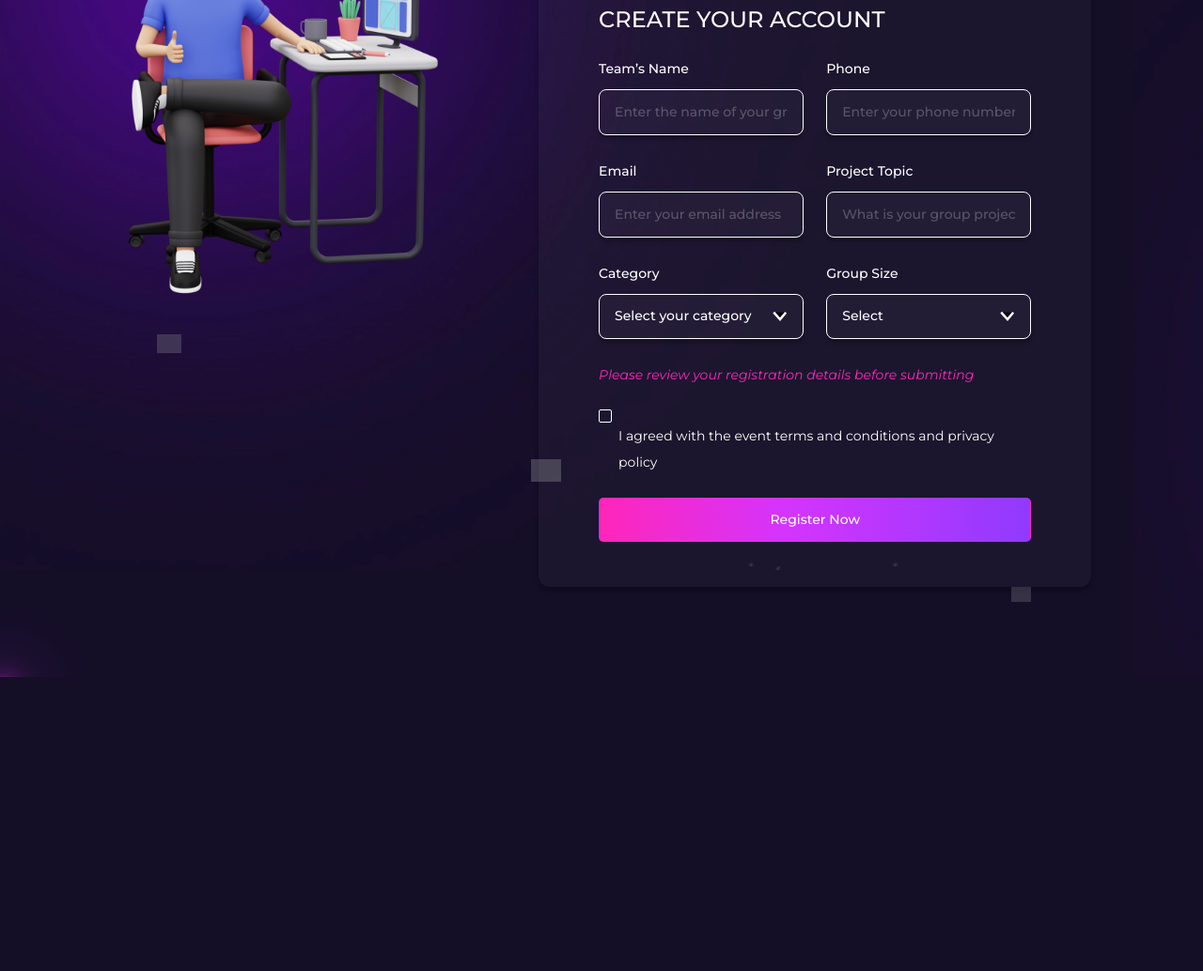
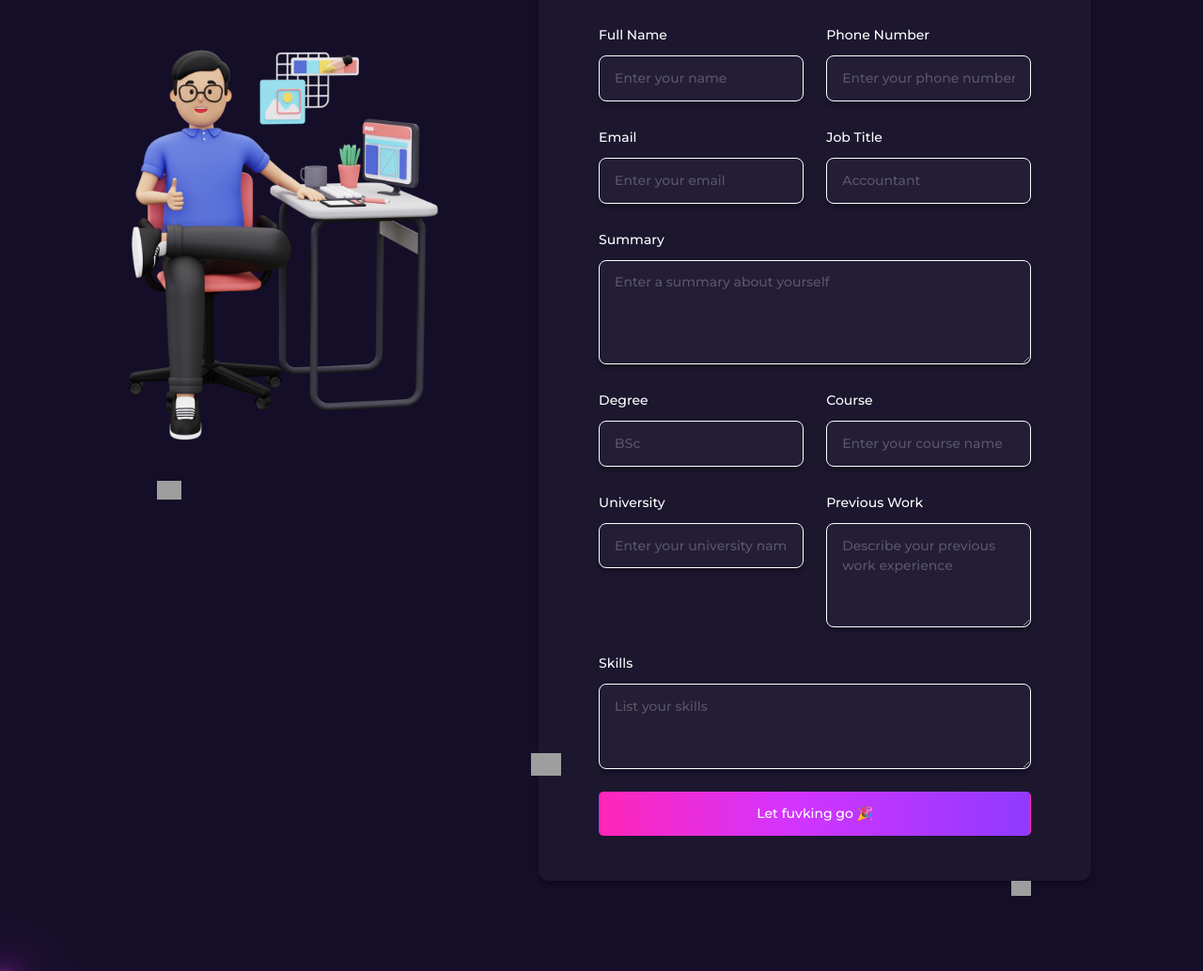
Before and after one commit to tobiolusa/sumeapp, a Django app: template sumeapp/templates/sumeapp/register.html in a window 1280 px wide. Shown: the part 583-1617 px from the top of the page at 94% size. Before the commit the page ends 1304 px from the top, so only its background shows below. Run offline with Django 5.2, Linux system fonts and the light colour scheme; the template is opened without the code that fills it, so the values that code supplies are empty; some libraries are stand-ins or nearby versions; grey boxes are pictures that could not be loaded.

Commit message:
registration form updated

```diff
--- a/mysite/urls.py
+++ b/mysite/urls.py
@@ -20,7 +20,7 @@ from sumeapp import views
 
 urlpatterns = [
     path('admin/', admin.site.urls),
-    path('index/', views.index , name="index"),
-    path('', views.accept , name="accept"),
+    path('', views.index , name="index"),
+    path('get-started/', views.register , name="get-started"),
     path('download/<int:id>/', views.resume , name="resume"),
     ]
--- a/sumeapp/templates/sumeapp/register.html
+++ b/sumeapp/templates/sumeapp/register.html
@@ -1,3 +1,4 @@
+{% load static %}
 <!DOCTYPE html>
 <html lang="en">
 <head>
@@ -5,9 +6,9 @@
     <meta http-equiv="X-UA-Compatible" content="IE=edge">
     <meta name="viewport" content="width=device-width, initial-scale=1.0">
     <!-- Primary Meta Tags -->
-    <title>Register - Igniting a revolution in HR innovation.</title>
+    <title>Create your resume - Igniting a revolution in HR innovation.</title>
     <meta name="title" content="Getlinked - Igniting a revolution in HR innovation.">
-    <meta name="description" content="Getlinked is here to revolutionize and bridge the gap between talented individuals and businesses in need of their expertise.">
+    <meta name="description" content="Getlinked is here to revolutionize and bridge the gap between talented individuals and businesses in need of their expertise">
     <meta name="keywords" content="getlinked, talent, individual, recruiter, businesses, revolution, innovation">
     <!-- Open Graph Meta Tags -->
     <meta property="og:type" content="website">
@@ -21,24 +22,24 @@
     <meta property="twitter:url" content="https://getlinked.io/">
     <meta property="twitter:title" content="Getlinked - Igniting a revolution in HR innovation.">
     <meta property="twitter:description" content="Getlinked is here to revolutionize and bridge the gap between talented individuals and businesses in need of their expertise.">
-    <meta property="twitter:image" content="assets/images/graph.webp">
+    <meta property="twitter:image" content="{% static 'assets/images/graph.webp'%}">
     <!-- Schema.org Meta Tags -->
     <meta itemprop="name" content="Getlinked - Igniting a revolution in HR innovation.">
     <meta itemprop="description" content="Getlinked is here to revolutionize and bridge the gap between talented individuals and businesses in need of their expertise.">
     <meta itemprop="image" content="assets/images/graph.webp">
     <!-- App Icons -->
-    <link rel="shortcut icon" href="assets/images/favicon.png" type="image/png">
-    <link rel="apple-touch-icon" href="assets/images/favicon.png" type="image/png">
+    <link rel="shortcut icon" href="{% static 'assets/images/favicon.png'%}" type="image/png">
+    <link rel="apple-touch-icon" href="{% static 'assets/images/favicon.png' %}" type="image/png">
     <!-- Stylesheet -->
-    <link rel="stylesheet" href="assets/libs/pace/css/minimal.min.css">
-    <link rel="stylesheet" href="assets/css/bootstrap.min.css">
-    <link rel="stylesheet" href="assets/css/app.min.css">
+    <link rel="stylesheet" href="{% static 'assets/libs/pace/css/minimal.min.css' %}">
+    <link rel="stylesheet" href="{% static 'assets/css/bootstrap.min.css' %}">
+    <link rel="stylesheet" href="{% static 'assets/css/app.min.css' %}">
 </head>
-<body class="authentication smooth-scroll">
+<body class="smooth-scroll">
     <header class="header">
         <nav class="navbar navbar-expand-lg navbar-dark">
             <div class="container col-xl-10">
-                <a class="navbar-brand" href="index.html">
+                <a class="navbar-brand" href="{%url 'index'%}">
                     <svg class="hover" width="170" height="32" viewBox="0 0 170 32" fill="none" xmlns="http://www.w3.org/2000/svg">
                         <path d="M9.144 22.984C3.744 22.984 0.72 19.888 0.72 14.704C0.72 9.592 3.96 6.496 9.324 6.496C12.996 6.496 15.444 7.972 15.948 11.104H16.308V6.856H22.644V21.94C22.644 28.42 18.792 31.48 11.808 31.48C5.472 31.48 1.8 28.816 1.8 24.064H8.568C8.568 25.54 8.748 25.9 12.276 25.9C15.192 25.9 15.876 25.468 15.876 22.408V18.592H15.516C15.048 21.22 13.14 22.984 9.144 22.984ZM7.56 14.704C7.56 16.504 8.424 17.188 11.592 17.188C14.616 17.188 15.876 16.828 15.876 14.92V14.668C15.876 12.724 14.616 12.328 11.592 12.328C8.424 12.328 7.56 12.94 7.56 14.704ZM34.9265 25.36C28.7705 25.36 24.4505 22.732 24.4505 15.928C24.4505 10.024 28.7345 6.496 34.7825 6.496C41.0465 6.496 45.0425 9.628 45.0425 15.46C45.0425 16.072 45.0065 16.54 44.9345 17.188H30.7145C30.8225 19.384 31.7945 19.996 34.6745 19.996C37.4105 19.996 38.1305 19.528 38.1305 18.448V18.052H44.8985V18.484C44.8985 22.516 41.0465 25.36 34.9265 25.36ZM34.6385 11.68C32.1545 11.68 31.1105 12.22 30.8225 13.768H38.4905C38.2385 12.22 37.1585 11.68 34.6385 11.68ZM60.4254 25H55.6734C51.1374 25 48.4374 22.804 48.4374 18.088V12.4H45.7734V6.856H48.4374V3.724H55.2054V6.856H60.4254V12.4H55.2054V17.116C55.2054 18.556 55.6374 18.916 57.1854 18.916H60.4254V25Z" fill="white"/>
                         <path d="M68.8089 25H62.0409V0.879999H68.8089V25ZM77.7386 5.2H70.9706V0.879999H77.7386V5.2ZM77.7386 25H70.9706V6.856H77.7386V25ZM86.6683 25H79.9003V6.856H86.2363V12.364H86.5963C86.9923 9.34 88.9723 6.496 93.8323 6.496C98.7283 6.496 101.032 9.448 101.032 13.372V25H94.2643V15.856C94.2643 13.336 93.3283 12.544 90.3763 12.544C87.3883 12.544 86.6683 13.3 86.6683 15.64V25ZM109.801 25H103.033V0.879999H109.801V13.156H113.005L117.001 6.856H124.993L118.549 15.676L124.885 25H116.893L113.077 19.204H109.801V25ZM135.825 25.36C129.669 25.36 125.349 22.732 125.349 15.928C125.349 10.024 129.633 6.496 135.681 6.496C141.945 6.496 145.941 9.628 145.941 15.46C145.941 16.072 145.905 16.54 145.833 17.188H131.613C131.721 19.384 132.693 19.996 135.573 19.996C138.309 19.996 139.029 19.528 139.029 18.448V18.052H145.797V18.484C145.797 22.516 141.945 25.36 135.825 25.36ZM135.537 11.68C133.053 11.68 132.009 12.22 131.721 13.768H139.389C139.137 12.22 138.057 11.68 135.537 11.68ZM155.996 25.36C150.452 25.36 147.392 21.796 147.392 15.928C147.392 10.024 150.38 6.496 155.708 6.496C159.992 6.496 162.008 8.512 162.548 11.536H162.908V0.879999H169.676V25H163.34V20.104H162.98C162.404 23.704 160.244 25.36 155.996 25.36ZM154.232 15.928C154.232 18.34 155.312 19.168 158.444 19.168C161.468 19.168 162.908 18.592 162.908 15.964V15.712C162.908 13.156 161.468 12.652 158.444 12.652C155.312 12.652 154.232 13.516 154.232 15.928Z" fill="#D434FE"/>
@@ -63,7 +64,7 @@
                 <div class="collapse navbar-collapse" id="navbarNav">
                     <ul class="navbar-nav align-items-center ms-auto">
                         <li class="nav-item">
-                            <a class="nav-link" href="index.html#timeline">
+                            <a class="nav-link" href="#timeline">
                                 <div class="nav-mask">
                                     <div class="nav-container">
                                         <span class="nav-label nav-text">Timeline</span>
@@ -73,7 +74,7 @@
                             </a>
                         </li>
                         <li class="nav-item">
-                            <a class="nav-link" href="index.html#intro">
+                            <a class="nav-link" href="#intro">
                                 <div class="nav-mask">
                                     <div class="nav-container">
                                         <span class="nav-label nav-text">Overview</span>
@@ -83,7 +84,7 @@
                             </a>
                         </li>
                         <li class="nav-item">
-                            <a class="nav-link" href="index.html#faqs">
+                            <a class="nav-link" href="#faqs">
                                 <div class="nav-mask">
                                     <div class="nav-container">
                                         <span class="nav-label nav-text">FAQs</span>
@@ -93,7 +94,7 @@
                             </a>
                         </li>
                         <li class="nav-item me-md-4">
-                            <a class="nav-link" href="contact.html">
+                            <a class="nav-link" href="#">
                                 <div class="nav-mask">
                                     <div class="nav-container">
                                         <span class="nav-label nav-text">Contact</span>
@@ -103,7 +104,7 @@
                             </a>
                         </li>
                         <li class="nav-item ms-md-4">
-                            <a class="btn btn-primary btn-primary-active btn-navbar hover" href="register.html">Register</a>
+                            <a class="btn btn-primary btn-navbar hover" href="{%url 'get-started'%}">Register</a>
                         </li>
                     </ul>
                 </div>
@@ -133,70 +134,79 @@
                             <h5 class="ms-5 text-primary">Register</h5>
                         </div>
                         <div class="register-content position-relative">
-                            <img class="stars star-start" src="assets/images/svg/star-purple.svg" alt="Star">
-                            <img class="register-img img-fluid" src="assets/images/register.png" alt="Register">
-                            <img class="stars star-bottom" src="assets/images/svg/star-dark.svg" alt="Star">
+                            <img class="stars star-start" src="{% static 'assets/images/svg/star-purple.svg'%}" alt="Star">
+                            <img class="register-img img-fluid" src="{% static 'assets/images/register.png'%}" alt="Register">
+                            <img class="stars star-bottom" src="{% static 'assets/images/svg/star-dark.svg'%}" alt="Star">
                         </div>
                     </div>
                     <div class="col-xl-7 col-lg-6 no-margin">
                         <div class="register-form position-relative">
-                            <img class="stars star-center" src="assets/images/svg/star-dark.svg" alt="Star">
-                            <h2 class="section-heading text-primary mb-4">Register</h2>
-                            <p class="register-stagger fw-bold mb-2">Be part of this movement! <img style="margin-top: -1rem;" src="assets/images/svg/movement.svg" alt="Movement"></p>
-                            <p class="register-stagger font-size-24 fw-bold mb-4">CREATE YOUR ACCOUNT</p>
+                            <img class="stars star-center" src="{% static 'assets/images/svg/star-dark.svg'%}" alt="Star">
+                            <h2 class="section-heading text-primary mb-4">Get Started</h2>
+                            <p class="register-stagger fw-bold mb-2">Fill in your details to create your resume in 2mins<img style="margin-top: -1rem;" src="{% static 'assets/images/svg/movement.svg'%}" alt="Movement"></p>
+                            <p class="register-stagger font-size-24 fw-bold mb-4"></p>
                             <form method="POST" id="registerData">
+                                {% csrf_token %}
                                 <div class="row register-stagger">
                                     <div class="col-xl-6 col-md-6 mb-4">
-                                        <label for="teamName" class="form-label">Team’s Name</label>
-                                        <input type="text" name="team_name" id="teamName" class="form-control" placeholder="Enter the name of your group" required>
+                                        <label for="name" class="form-label">Full Name</label>
+                                        <input type="text" name="name" id="name" class="form-control" placeholder="Enter your name" required>
                                     </div>
                                     <div class="col-xl-6 col-md-6 mb-4">
-                                        <label for="userPhone" class="form-label">Phone</label>
-                                        <input type="tel" name="phone_number" id="userPhone" class="form-control" placeholder="Enter your phone number" required>
+                                        <label for="phone_number" class="form-label">Phone Number</label>
+                                        <input type="tel" name="phone_number" id="phone_number" class="form-control" placeholder="Enter your phone number" required>
                                     </div>
                                 </div>
                                 <div class="row register-stagger">
                                     <div class="col-xl-6 col-md-6 mb-4">
-                                        <label for="userEmail" class="form-label">Email</label>
-                                        <input type="email" name="email" id="userEmail" class="form-control" placeholder="Enter your email address" required>
+                                        <label for="email" class="form-label">Email</label>
+                                        <input type="email" name="email" id="email" class="form-control" placeholder="Enter your email" required>
                                     </div>
                                     <div class="col-xl-6 col-md-6 mb-4">
-                                        <label for="projectTopic" class="form-label">Project Topic</label>
-                                        <input type="text" name="project_topic" id="projectTopic" class="form-control" placeholder="What is your group project topic" required>
+                                        <label for="job_role" class="form-label">Job Title</label>
+                                        <input type="text" name="job_role" id="job_role" class="form-control" placeholder="Accountant" required>
+                                    </div>
+                                </div>
+                                <div class="row register-stagger">
+                                    <div class="col-xl-12 col-md-12 mb-4">
+                                        <label for="summary" class="form-label">Summary</label>
+                                        <textarea name="summary" id="summary" class="form-control" rows="4" maxlength="2000" placeholder="Enter a summary about yourself" required></textarea>
                                     </div>
                                 </div>
                                 <div class="row register-stagger">
                                     <div class="col-xl-6 col-md-6 mb-4">
-                                        <label for="userCategory" class="form-label">Category</label>
-                                        <select name="category" id="userCategory" class="form-select form-control">
-                                            <option selected>Select your category</option>
-                                            <option value="MOBILE">MOBILE</option>
-                                            <option value="WEB">WEB</option>
-                                            <option value="UI/UX">UI/UX</option>
-                                        </select>
+                                        <label for="degree" class="form-label">Degree</label>
+                                        <input type="text" name="degree" id="degree" class="form-control" placeholder="BSc" required>
                                     </div>
                                     <div class="col-xl-6 col-md-6 mb-4">
-                                        <label for="groupSize" class="form-label">Group Size</label>
-                                        <select name="group_size" id="groupSize" class="form-select form-control">
-                                            <option selected>Select</option>
-                                            <option value="10">1-10</option>
-                                            <option value="50">10-50</option>
-                                            <option value="100">50-100</option>
-                                            <option value="1000">100-1000</option>
-                                            <option value="1000">1000+</option>
-                                        </select>
+                                        <label for="school" class="form-label">Course</label>
+                                        <input type="text" name="school" id="school" class="form-control" placeholder="Enter your course name" required>
                                     </div>
                                 </div>
-                                <p class="register-text register-stagger">Please review your registration details before submitting</p>
-                                <div class="mb-4 form-check register-stagger">
-                                    <input type="checkbox" class="form-check-input" id="userCheckbox" value="true" name="privacy_policy_accepted">
-                                    <label class="form-check-label" for="userCheckbox">I agreed with the event terms and conditions and privacy policy</label>
+                                <div class="row register-stagger">
+                                    <div class="col-xl-6 col-md-6 mb-4">
+                                        <label for="university" class="form-label">University</label>
+                                        <input type="text" name="university" id="university" class="form-control" placeholder="Enter your university name" required>
+                                    </div>
+                                    <div class="col-xl-6 col-md-6 mb-4">
+                                        <label for="previous_work" class="form-label">Previous Work</label>
+                                        <textarea name="previous_work" id="previous_work" class="form-control" rows="4" maxlength="2000" placeholder="Describe your previous work experience" required></textarea>
+                                    </div>
                                 </div>
+                                <div class="row register-stagger">
+                                    <div class="col-xl-12 col-md-12 mb-4">
+                                        <label for="skills" class="form-label">Skills</label>
+                                        <textarea name="skills" id="skills" class="form-control" rows="3" placeholder="List your skills" required></textarea>
+                                    </div>
+                                </div>
+
+
                                 <div id="alert-message"></div>
-                                <button type="submit" name="submit" class="btn btn-primary hover w-100">Register Now</button>
+                                <button type="submit" name="submit" class="btn btn-primary hover w-100">Let fuvking go 🎉</button>
                             </form>
-                            <img class="stars register-pattern" src="assets/images/svg/star-purple.svg" alt="Star">
-                            <img class="stars star-end" src="assets/images/svg/star-white.svg" alt="Star">
+
+                            <img class="stars register-pattern" src="{% static 'assets/images/svg/star-purple.svg'%}" alt="Star">
+                            <img class="stars star-end" src="{% static 'assets/images/svg/star-white.svg'%}" alt="Star">
                         </div>
                     </div>
                 </div>
@@ -209,7 +219,7 @@
         aria-labelledby="staticBackdropLabel" aria-hidden="true">
         <div class="modal-dialog modal-dialog-centered justify-content-center">
             <div class="modal-content get-modal-content position-relative">
-                <img class="stars star-start" src="assets/images/svg/star-purple.svg" alt="Star">
+                <img class="stars star-start" src="{% static 'assets/images/svg/star-purple.svg'%}" alt="Star">
                 <div class="modal-body get-modal-body text-center">
                     <img class="get-modal-img img-fluid mb-1" src="assets/images/success.png" alt="Success">
                     <h3 class="get-modal-title mb-3">Congratulations<br> you have successfully Registered!</h3>
@@ -225,11 +235,11 @@
     <div id="cursor" class="cursor"></div>
 
     <!-- JavaScript -->
-    <script src="assets/libs/bootstrap/bootstrap.bundle.min.js"></script>
-    <script src="assets/libs/gsap/gsap.min.js"></script>
-    <script src="assets/libs/gsap/ScrollTrigger.min.js"></script>
-    <script src="assets/libs/gsap/SplitText.min.js"></script>
-    <script src="assets/libs/pace/js/pace.min.js"></script>
-    <script src="assets/js/register.min.js"></script>
+    <script src="{% static 'assets/libs/bootstrap/bootstrap.bundle.min.js' %}"></script>
+    <script src="{% static 'assets/libs/gsap/gsap.min.js' %}"></script>
+    <script src="{% static 'assets/libs/gsap/ScrollTrigger.min.js' %}"></script>
+    <script src="{% static 'assets/libs/gsap/SplitText.min.js' %}"></script>
+    <script src="{% static 'assets/libs/pace/js/pace.min.js' %}"></script>
+    <script src="{% static 'assets/js/app.min.js' %}"></script>
 </body>
 </html>
--- a/sumeapp/views.py
+++ b/sumeapp/views.py
@@ -10,7 +10,7 @@ def index(request):
     return render(request, 'sumeapp/index.html')
 
 
-def accept(request):
+def register(request):
     if request.method == "POST":
         name = request.POST.get('name', "")
         email = request.POST.get('email', "")
@@ -26,7 +26,7 @@ def accept(request):
         profile = Profile(name=name, email=email, phone_number=phone_number, summary=summary, degree=degree, school=school, university=university, previous_work=previous_work,skills=skills)
         profile.save()
         return redirect(reverse('resume', args=[profile.id]))
-    return render(request, 'sumeapp/accept.html')
+    return render(request, 'sumeapp/register.html')
 
 
 def resume(request, id):
```
Also changed, not shown: sumeapp/templates/sumeapp/index.html (+11 -14 lines), db.sqlite3.
